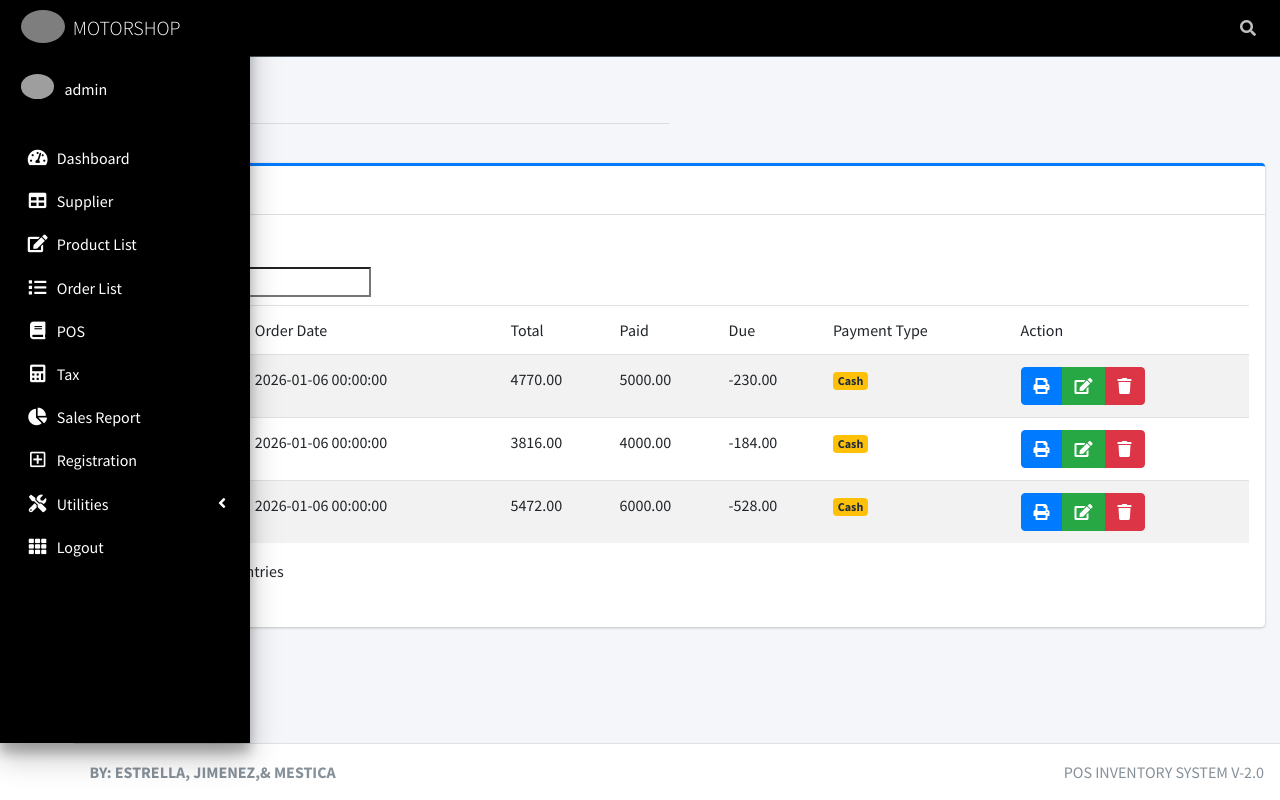
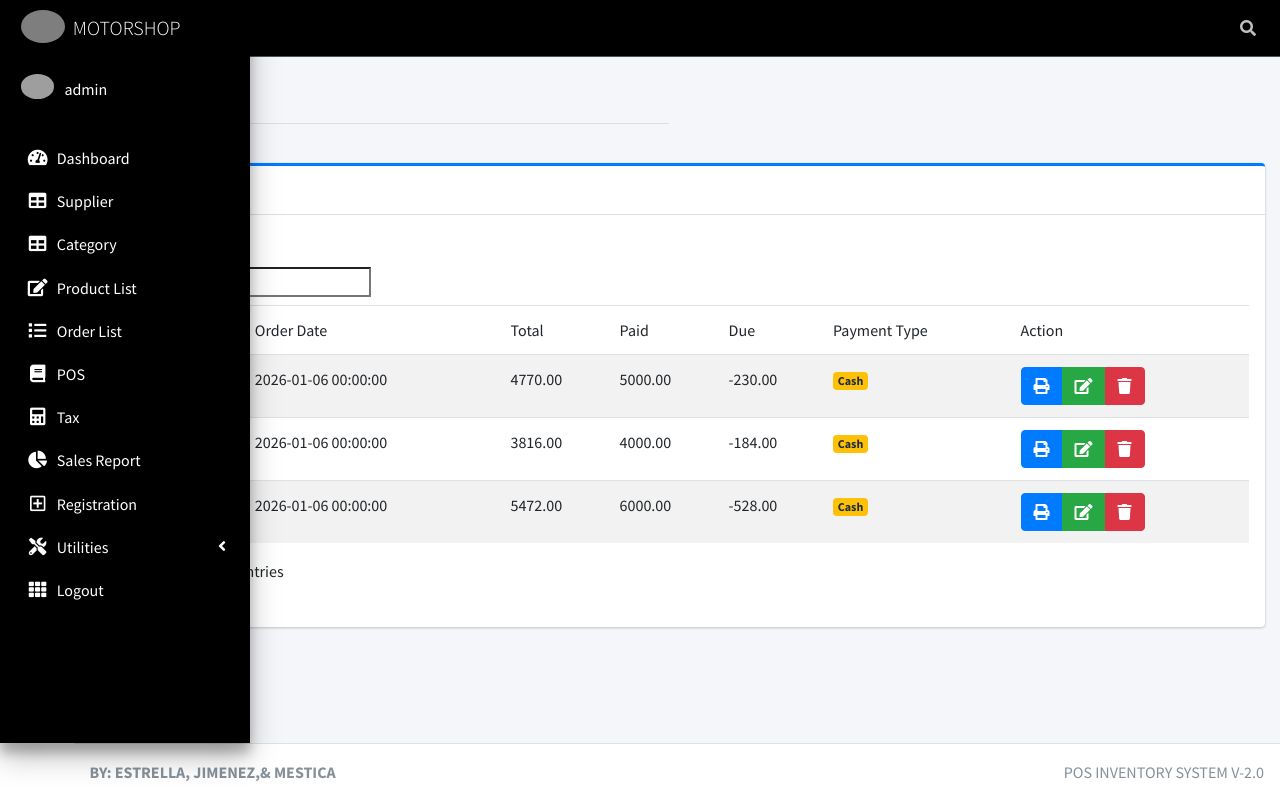
Before and after one commit to joycielyn/POS-w-Inventory-for-motoshop, a PHP site: page /orderlist.php in a window 1280 px wide. Run offline with PHP 8.4, Linux system fonts and the light colour scheme; a user stored in the database is signed in; data comes from the database, SQL or seed files in the repository; some libraries are stand-ins or nearby versions; grey boxes are pictures that could not be loaded.

Commit message:
header.php
Updated header.php to include user image and category link.

```diff
--- a/header.php
+++ b/header.php
@@ -63,7 +63,10 @@
       <!-- Sidebar user panel (optional) -->
       <div class="user-panel mt-3 pb-3 mb-3 d-flex">
         <div class="image">
-          <img src="../dist/img/logo.jpg" class="img-circle elevation-2" alt="User Image">
+          <!-- <img src="../dist/img/logo.jpg" class="img-circle elevation-2" alt="User Image"> -->
+          <img src="uploads/test.png ?php echo $_SESSION['userimage']; ?>"
+         class="img-circle elevation-2"
+         alt="User Image">
         </div>
         <div class="info">
           <!-- Make the username text white -->
@@ -86,6 +89,15 @@
               <i class="nav-icon fas fa-table"></i>
               <p>
                 Supplier
+
+              </p>
+            </a>
+          </li>
+                  <li class="nav-item">
+            <a href="category.php" class="nav-link">
+              <i class="nav-icon fas fa-table"></i>
+              <p>
+                Category
 
               </p>
             </a>
@@ -196,7 +208,7 @@
       background-color: #000 !important; /* Ensure dark sidebar is black */
     }
 
-    /* Make the brand text (Hubek Cafe) white */
+
     .sidebar .brand-text {
       color: #fff !important; /* White color for brand text */
     }
```
